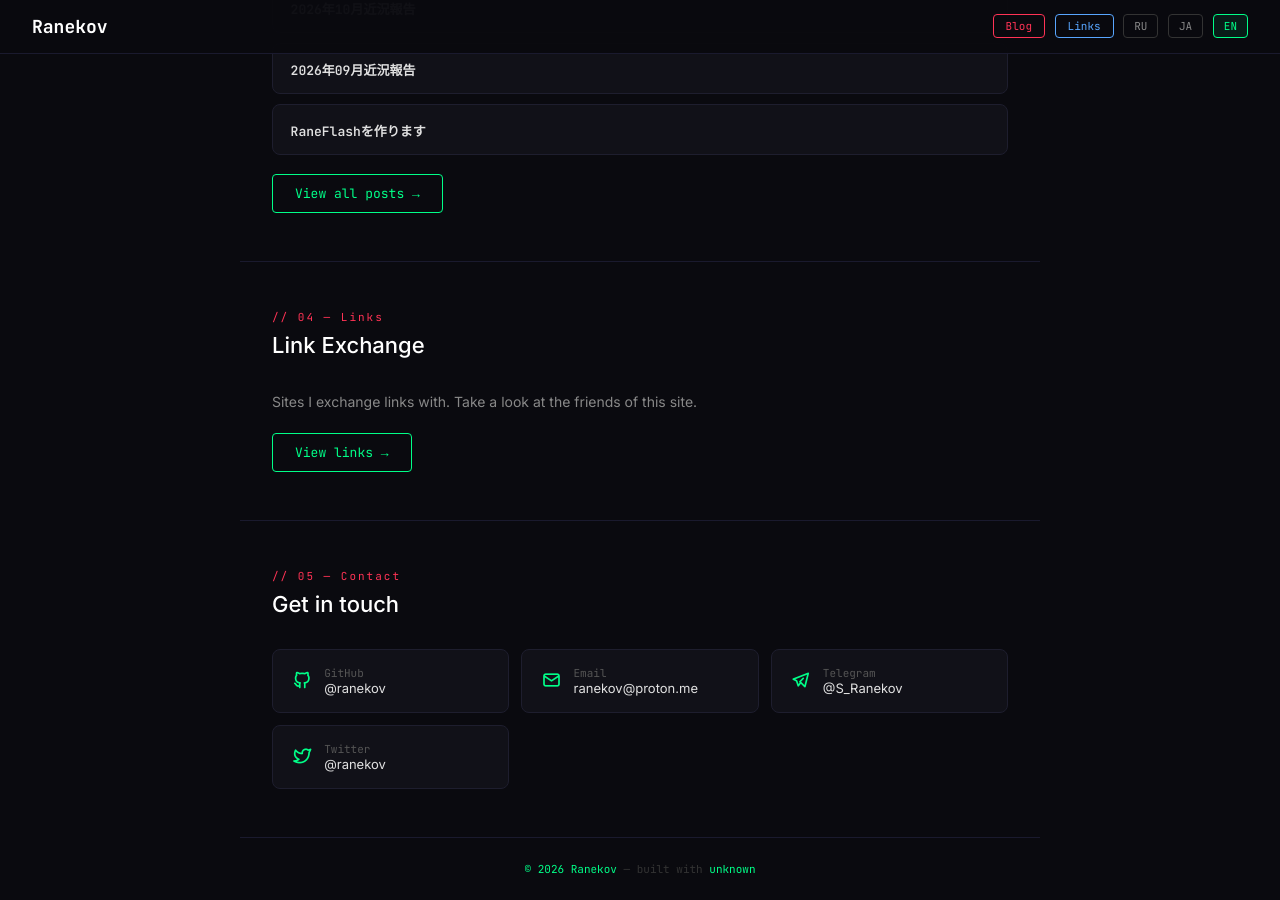
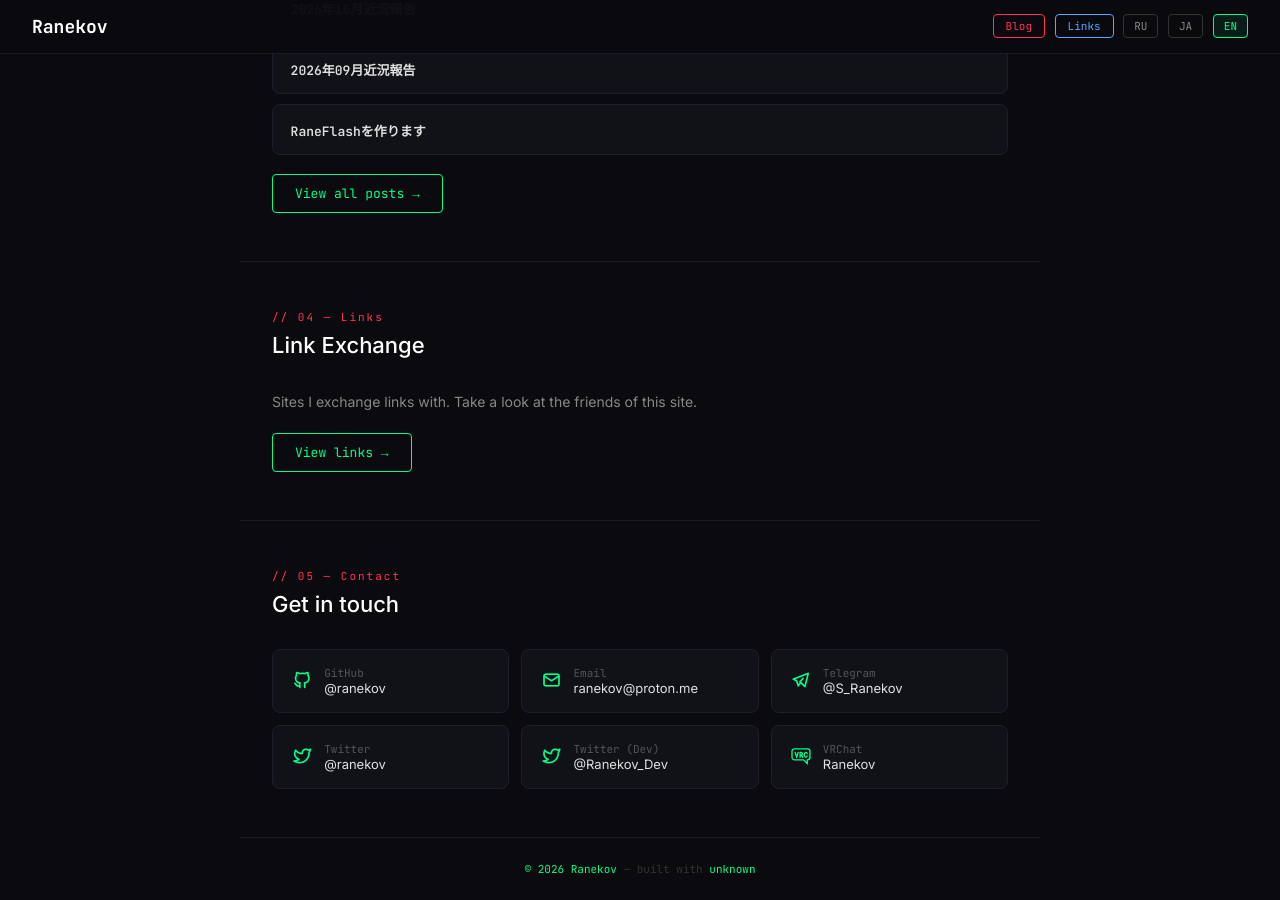
Before and after one commit to ranekov/ranekov.github.io, a Jekyll site: the page built from index.html, in a window 1280 px wide and 900 px high, scrolled down 2443 px. Built offline with Jekyll 4.4.1, drawn with Linux system fonts in a browser that asks for light colours.

Commit message:
Add files via upload

```diff
--- a/index.html
+++ b/index.html
@@ -401,6 +401,20 @@ href="{{ page.url | absolute_url }}">
         <div class="contact-value">@ranekov</div>
       </div>
     </a>
+    <a class="contact-card" href="https://x.com/Ranekov_Dev" target="_blank" rel="noopener noreferrer" style="text-decoration:none;">
+      <div class="contact-icon"><i class="ti ti-brand-twitter" aria-hidden="true"></i></div>
+      <div>
+        <div class="contact-label">Twitter (Dev)</div>
+        <div class="contact-value">@Ranekov_Dev</div>
+      </div>
+    </a>
+    <a class="contact-card" href="https://vrchat.com/home/user/usr_70065046-100d-45af-b6a1-dfe8874817e7" target="_blank" rel="noopener noreferrer" style="text-decoration:none;">
+      <div class="contact-icon"><svg xmlns="http://www.w3.org/2000/svg" width="20" height="20" viewBox="0 0 24 24" fill="none" stroke="currentColor" stroke-width="1.6" stroke-linecap="round" stroke-linejoin="round" aria-hidden="true" style="display:block;"><path d="M4.2 2.2h15.6a3 3 0 0 1 3 3v7.2a3 3 0 0 1 -3 3h-.4l.3 4.8l-4.5 -4.8h-11a3 3 0 0 1 -3 -3v-7.2a3 3 0 0 1 3 -3z" /><path d="M5 6.4l1.8 5.9l1.8 -5.9" /><path d="M10.9 12.3v-5.9h1.2a1.6 1.6 0 0 1 0 3.2h-1.2m1.4 0l1.9 2.7" /><path d="M19.4 8a1.8 2.9 0 1 0 0 2.7" /></svg></div>
+      <div>
+        <div class="contact-label">VRChat</div>
+        <div class="contact-value">Ranekov</div>
+      </div>
+    </a>
   </div>
 </section>
 
```
